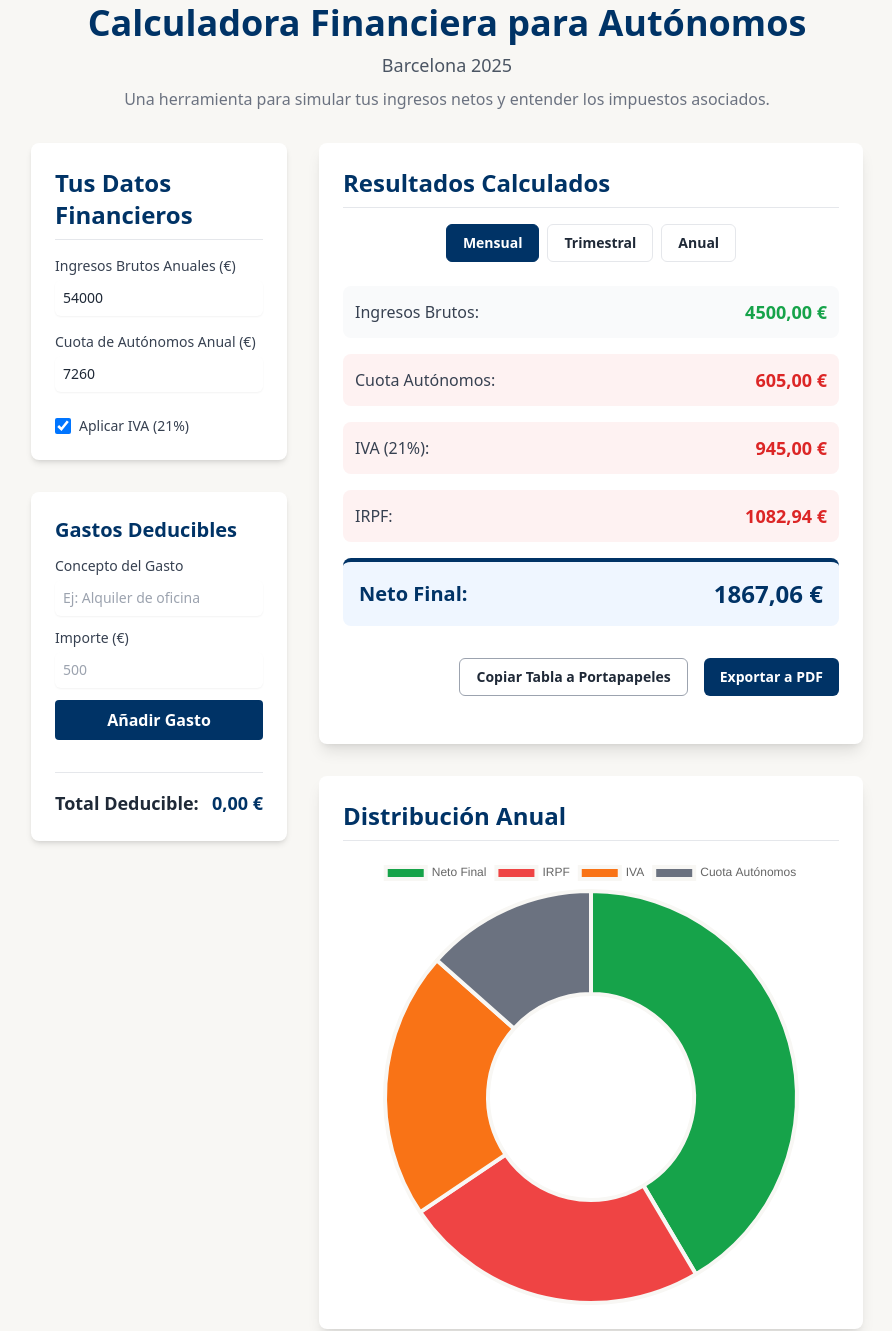
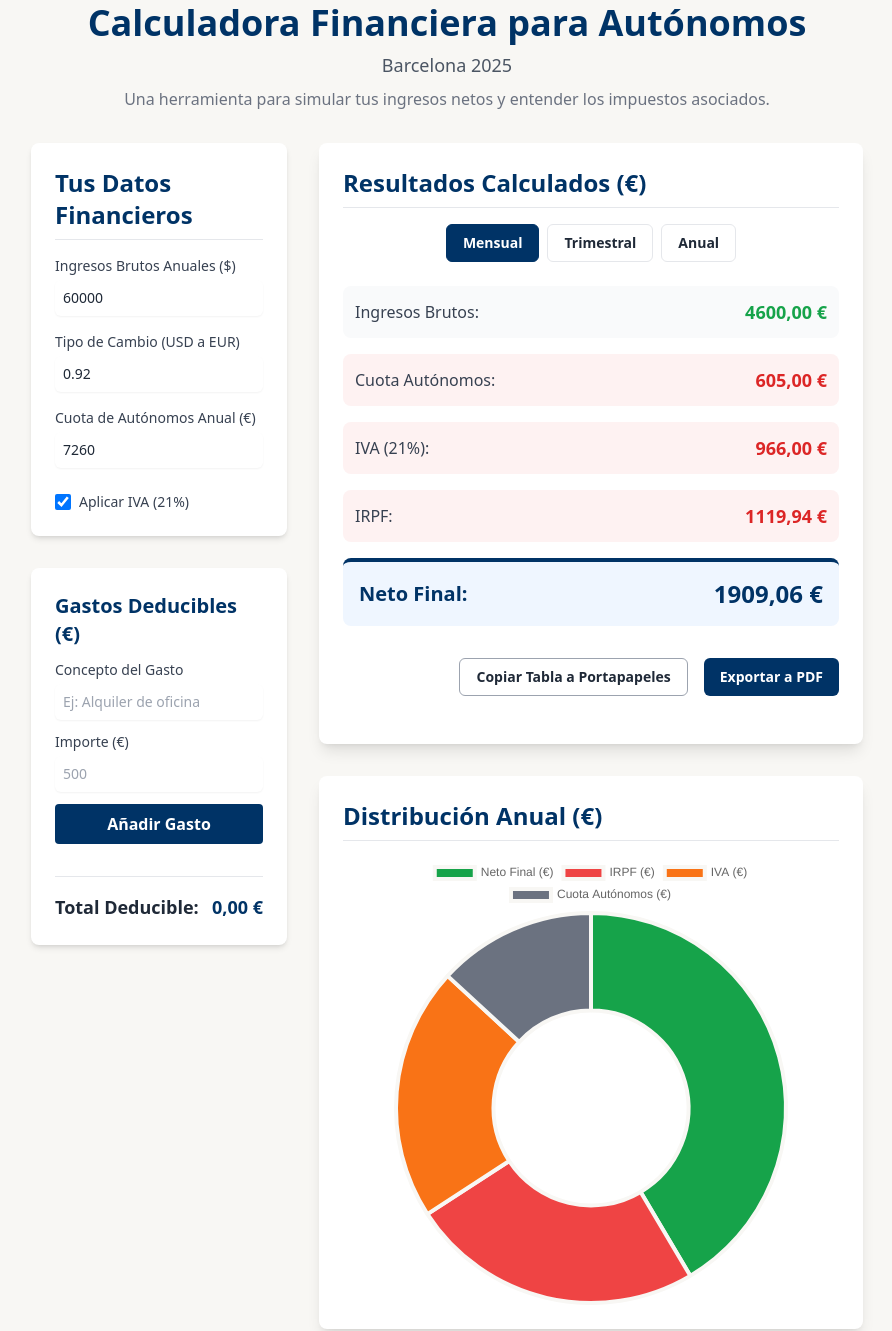
Before and after one commit to Mdhers/calculadora-autonomos, a plain HTML site: page index.html in a window 1280 px wide. Shown: the part 29-1360 px from the top of the page, without its empty margins (193-1085 px from the left). Drawn offline with nearby package versions, Linux system fonts and the light colour scheme.

Commit message:
Update index.html

```diff
--- a/index.html
+++ b/index.html
@@ -59,8 +59,12 @@
                     <h2 class="text-2xl font-semibold mb-4 border-b pb-2 thefork-blue-text">Tus Datos Financieros</h2>
                     <div class="space-y-4">
                         <div>
-                            <label for="ingresos-brutos" class="block text-sm font-medium text-gray-700">Ingresos Brutos Anuales (€)</label>
-                            <input type="number" id="ingresos-brutos" value="54000" class="mt-1 block w-full border-gray-300 rounded-md shadow-sm focus:ring-indigo-500 focus:border-indigo-500 sm:text-sm p-2">
+                            <label for="ingresos-brutos" class="block text-sm font-medium text-gray-700">Ingresos Brutos Anuales ($)</label>
+                            <input type="number" id="ingresos-brutos" value="60000" class="mt-1 block w-full border-gray-300 rounded-md shadow-sm focus:ring-indigo-500 focus:border-indigo-500 sm:text-sm p-2">
+                        </div>
+                        <div>
+                            <label for="tipo-cambio" class="block text-sm font-medium text-gray-700">Tipo de Cambio (USD a EUR)</label>
+                            <input type="number" id="tipo-cambio" value="0.92" step="0.01" class="mt-1 block w-full border-gray-300 rounded-md shadow-sm focus:ring-indigo-500 focus:border-indigo-500 sm:text-sm p-2">
                         </div>
                         <div>
                             <label for="cuota-autonomos" class="block text-sm font-medium text-gray-700">Cuota de Autónomos Anual (€)</label>
@@ -77,7 +81,7 @@
 
                 <!-- Sección de Gastos Deducibles -->
                 <section class="bg-white p-6 rounded-lg shadow-md">
-                    <h3 class="text-xl font-semibold mb-3 thefork-blue-text">Gastos Deducibles</h3>
+                    <h3 class="text-xl font-semibold mb-3 thefork-blue-text">Gastos Deducibles (€)</h3>
                     <div class="space-y-3 mb-4">
                         <div>
                              <label for="gasto-descripcion" class="block text-sm font-medium text-gray-700">Concepto del Gasto</label>
@@ -102,7 +106,7 @@
             <!-- Columna de Resultados -->
             <div class="lg:col-span-2 space-y-8">
                 <section id="cost-comparison-section" class="bg-white p-6 rounded-lg shadow-lg">
-                    <h2 class="text-2xl font-semibold mb-4 border-b pb-2 thefork-blue-text">Resultados Calculados</h2>
+                    <h2 class="text-2xl font-semibold mb-4 border-b pb-2 thefork-blue-text">Resultados Calculados (€)</h2>
 
                     <!-- Selector de Periodo -->
                     <div class="flex justify-center mb-6 space-x-2">
@@ -196,7 +200,7 @@
 
                 <!-- Sección del Gráfico -->
                 <section class="bg-white p-6 rounded-lg shadow-lg">
-                    <h2 class="text-2xl font-semibold mb-4 border-b pb-2 thefork-blue-text">Distribución Anual</h2>
+                    <h2 class="text-2xl font-semibold mb-4 border-b pb-2 thefork-blue-text">Distribución Anual (€)</h2>
                     <div class="w-full max-w-md mx-auto">
                         <canvas id="distribucion-chart"></canvas>
                     </div>
@@ -225,6 +229,7 @@
             // Referencias a elementos del DOM
             const inputs = {
                 ingresosBrutos: document.getElementById('ingresos-brutos'),
+                tipoCambio: document.getElementById('tipo-cambio'),
                 cuotaAutonomos: document.getElementById('cuota-autonomos'),
                 aplicarIva: document.getElementById('aplicar-iva')
             };
@@ -277,7 +282,7 @@
             let distribucionChart;
 
             // Función para formatear a moneda
-            const formatCurrency = (value) => value.toLocaleString('es-ES', { style: 'currency', currency: 'EUR' });
+            const formatCurrency = (value, currency = 'EUR') => value.toLocaleString('es-ES', { style: 'currency', currency: currency });
 
             // Función para calcular el IRPF progresivo
             const calcularIRPF = (baseImponible) => {
@@ -344,7 +349,7 @@
             // Función para crear o actualizar el gráfico
             const actualizarGrafico = (datos) => {
                 const chartData = {
-                    labels: ['Neto Final', 'IRPF', 'Cuota Autónomos'],
+                    labels: ['Neto Final (€)', 'IRPF (€)', 'Cuota Autónomos (€)'],
                     datasets: [{
                         label: 'Distribución Anual',
                         data: [datos.neto, datos.irpf, datos.cuota],
@@ -356,7 +361,7 @@
                 };
 
                 if (datos.iva > 0) {
-                    chartData.labels.splice(2, 0, 'IVA');
+                    chartData.labels.splice(2, 0, 'IVA (€)');
                     chartData.datasets[0].data.splice(2, 0, datos.iva);
                     chartData.datasets[0].backgroundColor.splice(2, 0, '#f97316');
                 }
@@ -385,20 +390,23 @@
 
             // Función principal de cálculo
             const calcularYActualizar = () => {
-                const ingresosBrutosAnuales = parseFloat(inputs.ingresosBrutos.value) || 0;
+                const ingresosBrutosAnualesUSD = parseFloat(inputs.ingresosBrutos.value) || 0;
+                const tipoCambio = parseFloat(inputs.tipoCambio.value) || 0;
+                const ingresosBrutosAnualesEUR = ingresosBrutosAnualesUSD * tipoCambio;
+
                 const cuotaAutonomosAnual = parseFloat(inputs.cuotaAutonomos.value) || 0;
                 const aplicarIva = inputs.aplicarIva.checked;
                 const gastosDeduciblesAnuales = gastosDeducibles.reduce((acc, gasto) => acc + gasto.importe, 0);
 
-                const baseImponibleIRPF = Math.max(0, ingresosBrutosAnuales - gastosDeduciblesAnuales - cuotaAutonomosAnual);
+                const baseImponibleIRPF = Math.max(0, ingresosBrutosAnualesEUR - gastosDeduciblesAnuales - cuotaAutonomosAnual);
                 const irpfAnual = calcularIRPF(baseImponibleIRPF);
-                const ivaAnual = aplicarIva ? ingresosBrutosAnuales * IVA_TIPO : 0;
-                const netoAnual = ingresosBrutosAnuales - cuotaAutonomosAnual - ivaAnual - irpfAnual;
+                const ivaAnual = aplicarIva ? ingresosBrutosAnualesEUR * IVA_TIPO : 0;
+                const netoAnual = ingresosBrutosAnualesEUR - cuotaAutonomosAnual - ivaAnual - irpfAnual;
 
                 // Actualizar DOM
                 Object.entries(outputs).forEach(([periodo, els]) => {
                     const divisor = periodo === 'anual' ? 1 : (periodo === 'trimestral' ? 4 : 12);
-                    els.bruto.textContent = formatCurrency(ingresosBrutosAnuales / divisor);
+                    els.bruto.textContent = formatCurrency(ingresosBrutosAnualesEUR / divisor);
                     els.cuota.textContent = formatCurrency(cuotaAutonomosAnual / divisor);
                     els.iva.textContent = formatCurrency(ivaAnual / divisor);
                     els.irpf.textContent = formatCurrency(irpfAnual / divisor);
```
